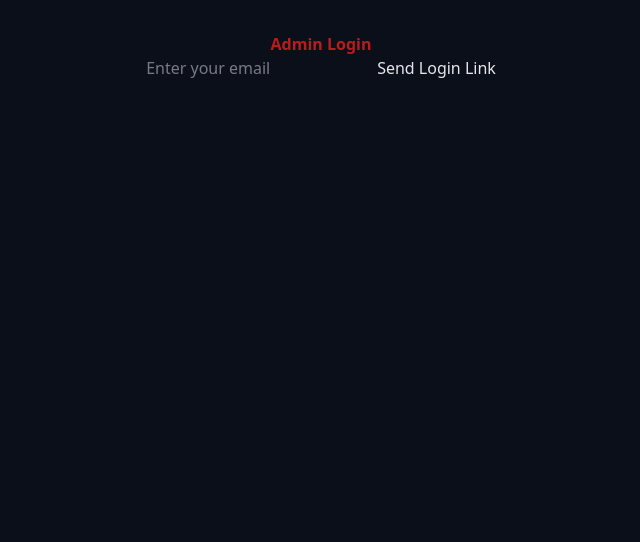
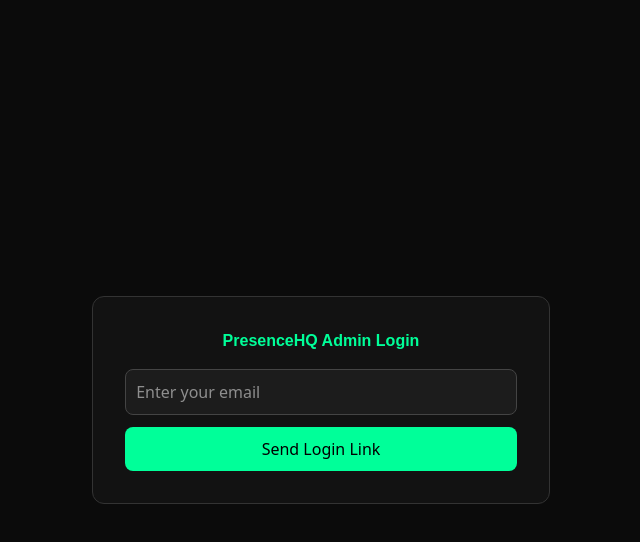
Before and after one commit to presencehq-works/presencehq-app-wp, a Next.js app: page /admin/login in a window 1280 px wide. Shown: the top 542 px of the page, without its empty margins (319-959 px from the left). Built offline with nearby package versions, Linux system fonts and the light colour scheme; no server answers.

Commit message:
🚀 Reset auth flow to clean verified setup

```diff
--- a/app/admin/client-submissions/page.js
+++ b/app/admin/client-submissions/page.js
@@ -8,45 +8,16 @@
   const router = useRouter();
 
   useEffect(() => {
-    if (!loading) {
-      if (!user) {
-        console.log('🚫 No user — redirecting to login');
-        router.replace('/admin/login');
-      } else {
-        console.log('✅ Authenticated user:', user.email);
-      }
-    }
+    if (!loading && !user) router.replace('/admin/login');
   }, [loading, user, router]);
 
-  // While loading, don't render or redirect yet
-  if (loading) {
-    return (
-      <div style={{ color: '#00ff99', textAlign: 'center', marginTop: 100 }}>
-        Loading session...
-      </div>
-    );
-  }
-
-  // If no user (redirect will happen), render nothing to avoid flicker
+  if (loading) return <p style={{ color: '#00ff99', textAlign: 'center', marginTop: 100 }}>Loading session...</p>;
   if (!user) return null;
 
-  // ✅ Authenticated view
   return (
-    <div
-      style={{
-        color: '#e3e3e3',
-        background: '#0b0b0b',
-        minHeight: '100vh',
-        display: 'flex',
-        flexDirection: 'column',
-        alignItems: 'center',
-        justifyContent: 'center',
-        fontFamily: 'sans-serif',
-      }}
-    >
-      <h1 style={{ color: '#00ff99' }}>Client Submissions</h1>
-      <p>Welcome, {user.email}</p>
-      <p>This means the redirect loop is officially dead 🎯</p>
+    <div style={{ color: '#e3e3e3', background: '#0b0b0b', minHeight: '100vh', display: 'flex', flexDirection: 'column', alignItems: 'center', justifyContent: 'center', fontFamily: 'sans-serif' }}>
+      <h1 style={{ color: '#00ff99' }}>Welcome, {user.email}</h1>
+      <p>✅ Authenticated successfully. Protected route works.</p>
     </div>
   );
 }
--- a/app/admin/login/page.js
+++ b/app/admin/login/page.js
@@ -1,44 +1,49 @@
 'use client';
-import { useEffect, useState } from 'react';
+import { useState, useEffect } from 'react';
 import { useRouter } from 'next/navigation';
 import { sendSignInLinkToEmail, isSignInWithEmailLink, signInWithEmailLink } from 'firebase/auth';
+import { useAuth } from '@/context/AuthContext';
 import { auth } from '@/lib/firebaseClient';
 
 export default function LoginPage() {
+  const { user, loading } = useAuth();
   const router = useRouter();
   const [email, setEmail] = useState('');
   const [status, setStatus] = useState('');
   const [sending, setSending] = useState(false);
 
+  // Redirect already signed-in users
+  useEffect(() => {
+    if (!loading && user) router.replace('/admin/client-submissions');
+  }, [user, loading, router]);
+
+  // Handle magic link
   useEffect(() => {
     if (isSignInWithEmailLink(auth, window.location.href)) {
       const storedEmail = window.localStorage.getItem('emailForSignIn');
-      if (!storedEmail) {
-        setStatus('❌ Missing stored email.');
-        return;
-      }
-      setStatus('⏳ Verifying...');
+      if (!storedEmail) return setStatus('❌ Missing stored email.');
       signInWithEmailLink(auth, storedEmail, window.location.href)
         .then(() => {
           window.localStorage.removeItem('emailForSignIn');
-          setStatus('✅ Signed in — redirecting...');
-          router.replace('/admin/client-submissions');
+          setStatus('✅ Signed in!');
+          setTimeout(() => router.replace('/admin/client-submissions'), 800);
         })
-        .catch(err => setStatus(`❌ ${err.message}`));
+        .catch((err) => setStatus(`❌ ${err.message}`));
     }
   }, [router]);
 
   const handleSendLink = async (e) => {
     e.preventDefault();
+    if (sending) return;
     setSending(true);
-    setStatus('⏳ Sending link...');
+    setStatus('⏳ Sending login link...');
     try {
       await sendSignInLinkToEmail(auth, email, {
         url: 'https://presencehq-sandbox.vercel.app/admin/login',
         handleCodeInApp: true,
       });
       window.localStorage.setItem('emailForSignIn', email);
-      setStatus(`✅ Link sent to ${email}`);
+      setStatus(`✅ Login link sent to ${email}`);
     } catch (err) {
       setStatus(`❌ ${err.message}`);
     } finally {
@@ -46,22 +51,18 @@
     }
   };
 
+  if (loading) return null;
+
   return (
-    <div style={{ padding: '2rem', textAlign: 'center' }}>
-      <h2>Admin Login</h2>
-      <form onSubmit={handleSendLink}>
-        <input
-          type="email"
-          placeholder="Enter your email"
-          value={email}
-          onChange={e => setEmail(e.target.value)}
-          required
-        />
-        <button type="submit" disabled={sending}>
-          {sending ? 'Sending...' : 'Send Login Link'}
+    <div style={{ background: '#0b0b0b', color: '#e3e3e3', minHeight: '100vh', display: 'flex', justifyContent: 'center', alignItems: 'center', fontFamily: 'sans-serif' }}>
+      <form onSubmit={handleSendLink} style={{ background: '#121212', border: '1px solid #333', padding: '2rem', borderRadius: '12px', textAlign: 'center' }}>
+        <h2 style={{ color: '#00ff99', marginBottom: '1rem' }}>PresenceHQ Admin Login</h2>
+        <input type="email" placeholder="Enter your email" value={email} onChange={(e) => setEmail(e.target.value)} required style={{ width: '100%', padding: '10px', marginBottom: '12px', borderRadius: '8px', border: '1px solid #444', background: '#1c1c1c', color: '#fff' }} />
+        <button type="submit" disabled={sending} style={{ width: '100%', padding: '10px', background: sending ? '#444' : '#00ff99', color: '#000', border: 'none', borderRadius: '8px', cursor: sending ? 'not-allowed' : 'pointer' }}>
+          {sending ? '⏳ Sending...' : 'Send Login Link'}
         </button>
+        {status && <p style={{ marginTop: '1rem', color: status.startsWith('✅') ? '#00ff99' : status.startsWith('⏳') ? '#ffcc00' : '#ff4444' }}>{status}</p>}
       </form>
-      <p>{status}</p>
     </div>
   );
 }
--- a/app/layout.js
+++ b/app/layout.js
@@ -9,7 +9,7 @@
 export default function RootLayout({ children }) {
   return (
     <html lang="en">
-      <body className="bg-presence-dark text-presence-light min-h-screen w-screen overflow-x-hidden m-0 p-0">
+      <body>
         <AuthProvider>{children}</AuthProvider>
       </body>
     </html>
--- a/context/AuthContext.js
+++ b/context/AuthContext.js
@@ -18,22 +18,16 @@
     return () => unsub();
   }, []);
 
+  if (loading)
+    return (
+      <div style={{ color: '#00ff99', textAlign: 'center', marginTop: '4rem' }}>
+        Authenticating...
+      </div>
+    );
+
   return (
     <AuthContext.Provider value={{ user, loading }}>
-      {loading ? (
-        <div
-          style={{
-            color: '#00ff99',
-            textAlign: 'center',
-            marginTop: 150,
-            fontFamily: 'sans-serif',
-          }}
-        >
-          Authenticating...
-        </div>
-      ) : (
-        children
-      )}
+      {children}
     </AuthContext.Provider>
   );
 };
--- a/lib/firebaseClient.js
+++ b/lib/firebaseClient.js
@@ -1,6 +1,6 @@
 // lib/firebaseClient.js
-import { initializeApp, getApps, getApp } from 'firebase/app';
-import { getAuth, setPersistence, browserLocalPersistence } from 'firebase/auth';
+import { initializeApp, getApps, getApp } from "firebase/app";
+import { getAuth, setPersistence, browserLocalPersistence } from "firebase/auth";
 
 const firebaseConfig = {
   apiKey: process.env.NEXT_PUBLIC_FIREBASE_API_KEY,
@@ -11,19 +11,11 @@
   appId: process.env.NEXT_PUBLIC_FIREBASE_APP_ID,
 };
 
-// ✅ Initialize or reuse app
 const app = !getApps().length ? initializeApp(firebaseConfig) : getApp();
+const auth = getAuth(app);
 
-// ✅ Get auth instance and enforce persistent login
-const auth = getAuth(app);
-setPersistence(auth, browserLocalPersistence).catch((err) => {
-  console.warn('⚠️ Failed to set persistence:', err.message);
-});
-
-// ✅ TEMPORARY DEBUG HOOK
-if (typeof window !== 'undefined') {
-  window.auth = auth;
-  console.log('🧩 Firebase Auth exposed globally for debugging');
-}
+setPersistence(auth, browserLocalPersistence).catch((err) =>
+  console.warn("⚠️ Failed to set persistence:", err.message)
+);
 
 export { app, auth };
```
